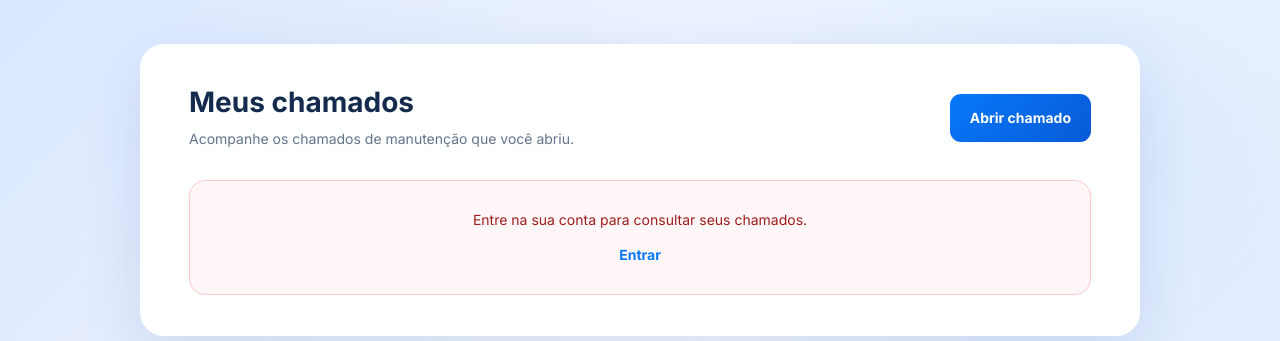
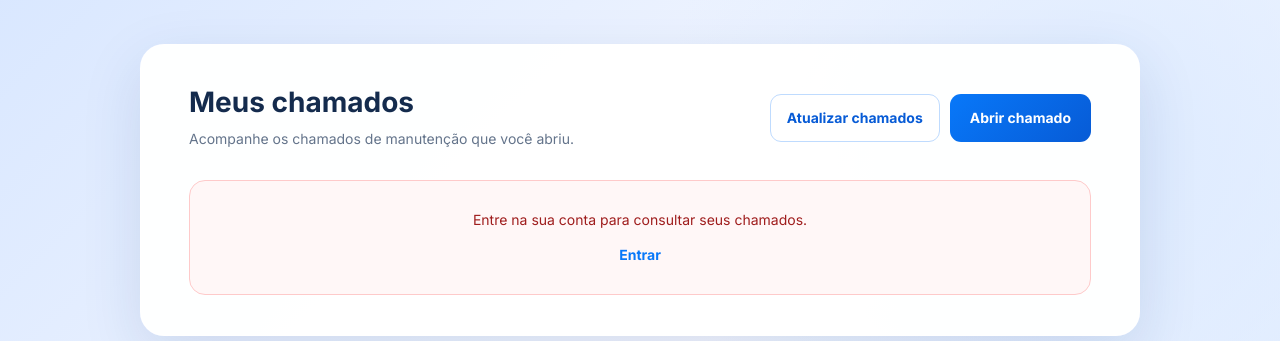
Before and after one commit to Ana-Gomess/FixHub, a Flask app: page /meus-chamados in a window 1280 px wide. Shown: the part 90-431 px from the top of the page. Run offline with Flask 3, Linux system fonts and the light colour scheme.

Commit message:
feat(frontend): atualiza estado dos chamados do morador (#39)

```diff
--- a/frontend/static/css/meus_chamados.css
+++ b/frontend/static/css/meus_chamados.css
@@ -82,6 +82,13 @@ body {
     margin-bottom: 30px;
 }
 
+.acoes-lista {
+    display: flex;
+    flex: 0 0 auto;
+    align-items: center;
+    gap: 10px;
+}
+
 .introducao h1 {
     margin-bottom: 9px;
     font-size: 28px;
@@ -112,6 +119,28 @@ body {
 .botao-novo:hover {
     transform: translateY(-2px);
     box-shadow: 0 8px 20px rgba(8, 120, 249, 0.25);
+}
+
+.botao-atualizar {
+    min-height: 48px;
+    padding: 0 16px;
+    border: 1px solid #bfdbfe;
+    border-radius: 11px;
+    background: white;
+    color: #075bd6;
+    font: inherit;
+    font-size: 14px;
+    font-weight: 700;
+    cursor: pointer;
+}
+
+.botao-atualizar:hover:not(:disabled) {
+    background: #eff6ff;
+}
+
+.botao-atualizar:disabled {
+    color: #64748b;
+    cursor: wait;
 }
 
 .estado-lista {
@@ -279,6 +308,16 @@ body {
         width: 100%;
     }
 
+    .acoes-lista {
+        width: 100%;
+        flex-direction: column;
+        align-items: stretch;
+    }
+
+    .botao-atualizar {
+        width: 100%;
+    }
+
     .lista-chamados {
         grid-template-columns: 1fr;
     }
--- a/frontend/static/js/meus_chamados.js
+++ b/frontend/static/js/meus_chamados.js
@@ -1,5 +1,6 @@
 const estadoLista = document.getElementById("estadoLista");
 const listaChamados = document.getElementById("listaChamados");
+const botaoAtualizarLista = document.getElementById("botaoAtualizarLista");
 
 function criarLink(href, texto) {
     const link = document.createElement("a");
@@ -92,6 +93,8 @@ function criarItemChamado(chamado) {
 }
 
 async function carregarChamados() {
+    botaoAtualizarLista.disabled = true;
+    botaoAtualizarLista.textContent = "Atualizando...";
     listaChamados.hidden = true;
     listaChamados.replaceChildren();
     mostrarEstado("Carregando seus chamados...", "carregando");
@@ -99,7 +102,8 @@ async function carregarChamados() {
     try {
         const resposta = await fetch("/chamados", {
             credentials: "same-origin",
-            headers: { Accept: "application/json" }
+            headers: { Accept: "application/json" },
+            cache: "no-store"
         });
         const dados = await resposta.json().catch(() => ({}));
 
@@ -146,7 +150,11 @@ async function carregarChamados() {
             "Não foi possível se comunicar com o servidor. Verifique sua conexão e tente novamente.",
             { tentarNovamente: true }
         );
+    } finally {
+        botaoAtualizarLista.disabled = false;
+        botaoAtualizarLista.textContent = "Atualizar chamados";
     }
 }
 
+botaoAtualizarLista.addEventListener("click", carregarChamados);
 carregarChamados();
--- a/frontend/templates/meus_chamados.html
+++ b/frontend/templates/meus_chamados.html
@@ -22,7 +22,12 @@
                     <h1 id="titulo-pagina">Meus chamados</h1>
                     <p>Acompanhe os chamados de manutenção que você abriu.</p>
                 </div>
-                <a class="botao-novo" href="/chamados/novo">Abrir chamado</a>
+                <div class="acoes-lista">
+                    <button class="botao-atualizar" id="botaoAtualizarLista" type="button">
+                        Atualizar chamados
+                    </button>
+                    <a class="botao-novo" href="/chamados/novo">Abrir chamado</a>
+                </div>
             </div>
 
             <div
```
Also changed, not shown: frontend/static/css/detalhe_chamado.css (+29 -0 lines), frontend/static/js/detalhe_chamado.js (+9 -1 lines), frontend/templates/detalhe_chamado.html (+6 -1 lines), frontend/README.md.
